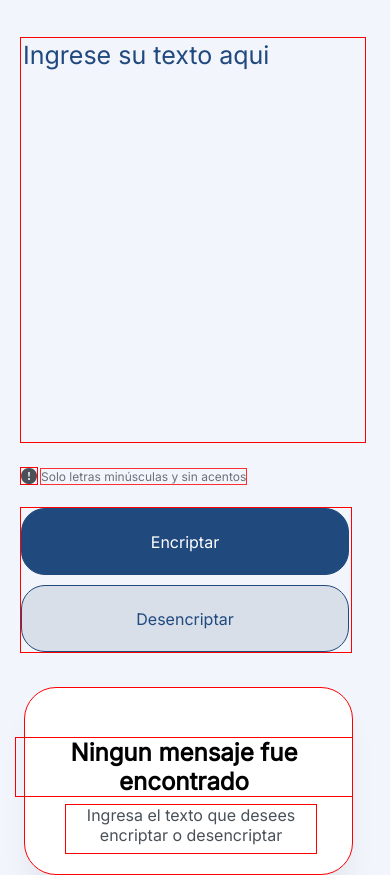
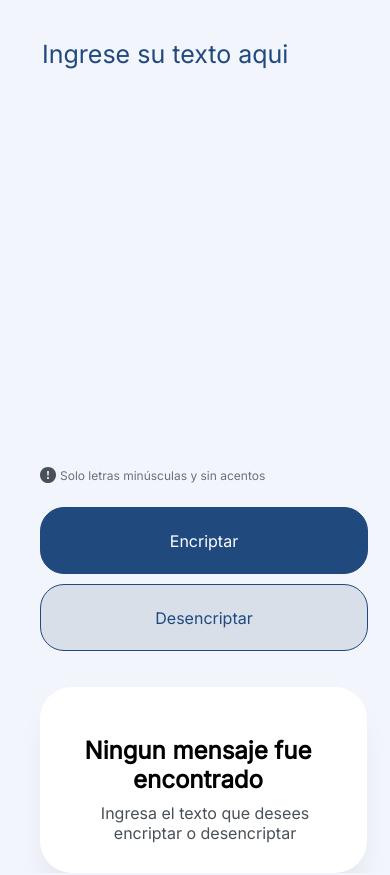
Before and after one commit to rodrigoGalvanDev/-Sprint01-Encriptador-de-texto, a website: page index.html in a window 390 px wide. Shown: the part 63-938 px from the top of the page. Drawn offline with Linux system fonts and the light colour scheme.

Commit message:
centra la version mobile

```diff
--- a/src/main.scss
+++ b/src/main.scss
@@ -182,11 +182,10 @@ aside{
 
         width: 350px;
         #texto{
-            left: 20px;
+            left: 40px;
             top: 100px;
 
             textarea{
-                border: 1px solid red;
                 font-size: 25px;
                 width: 340px;
                 height: 400px;
@@ -195,20 +194,17 @@ aside{
 
         #acciones{
             .alerta{
-                left: 20px;
-                border: 1px solid red;
+                left: 40px;
                 top: 530px;
             }
 
             #condicion{
-                left: 40px;
+                left: 60px;
                 top: 519px;
-                border: 1px solid red;
             }
 
             #botones{
-                border: 1px solid red;
-                left: 20px;
+                left: 40px;
                 width: 330px;
                 top: 570px;
 
@@ -226,8 +222,7 @@ aside{
 
         width: 327px;
         height: 186px;
-        border: 1px solid red;
-        left: 24px;
+        left: 40px;
         top: 750px;
 
         div{
@@ -239,11 +234,9 @@ aside{
             .error{
                 left: -10px;
                 top: 25px;
-                border: 1px solid red;
             }
 
             .consejo{
-                border: 1px solid red;
                 left: 40px;
                 top: 100px;
                 width: 250px;
```
Also changed, not shown: src/main.css, 1 other file.
